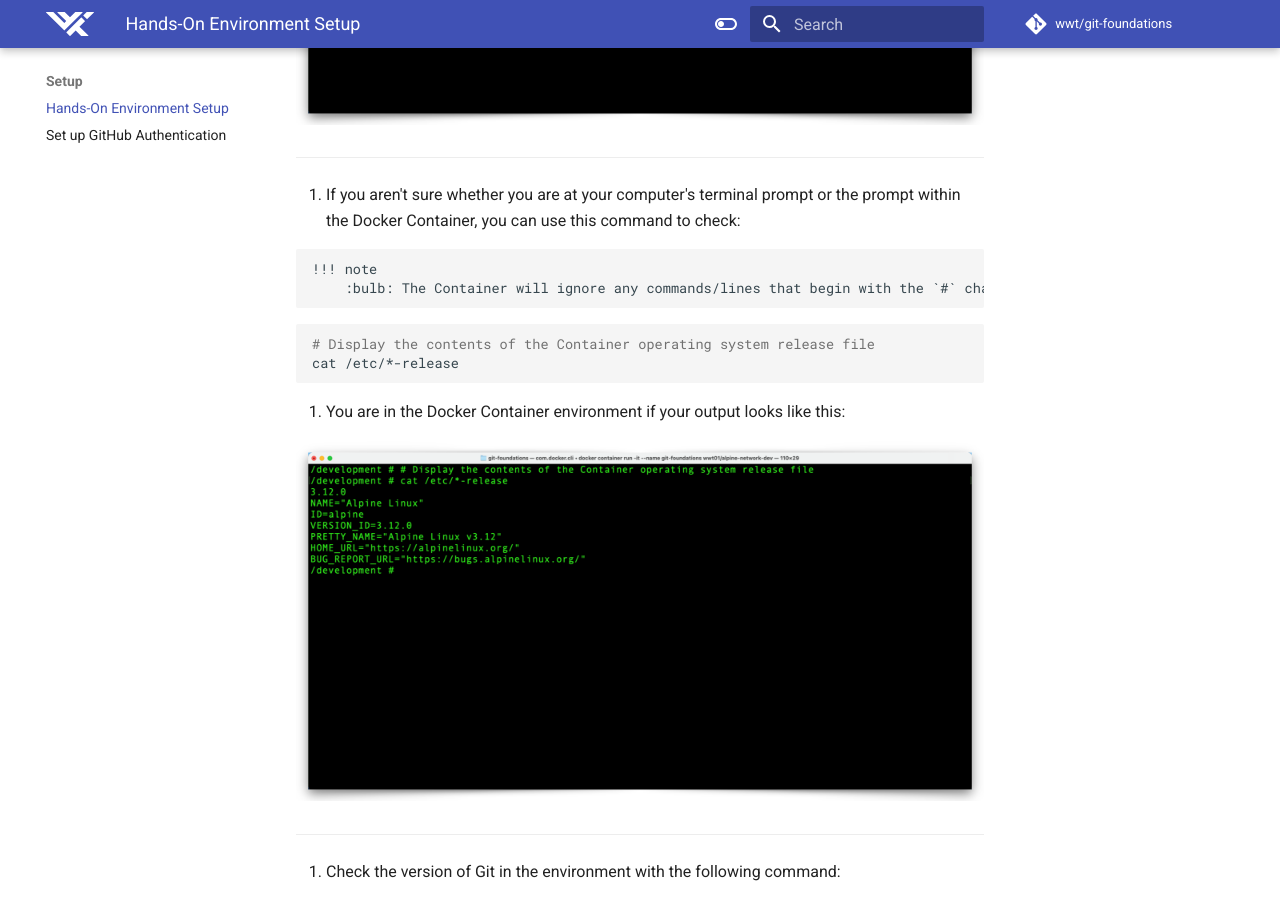
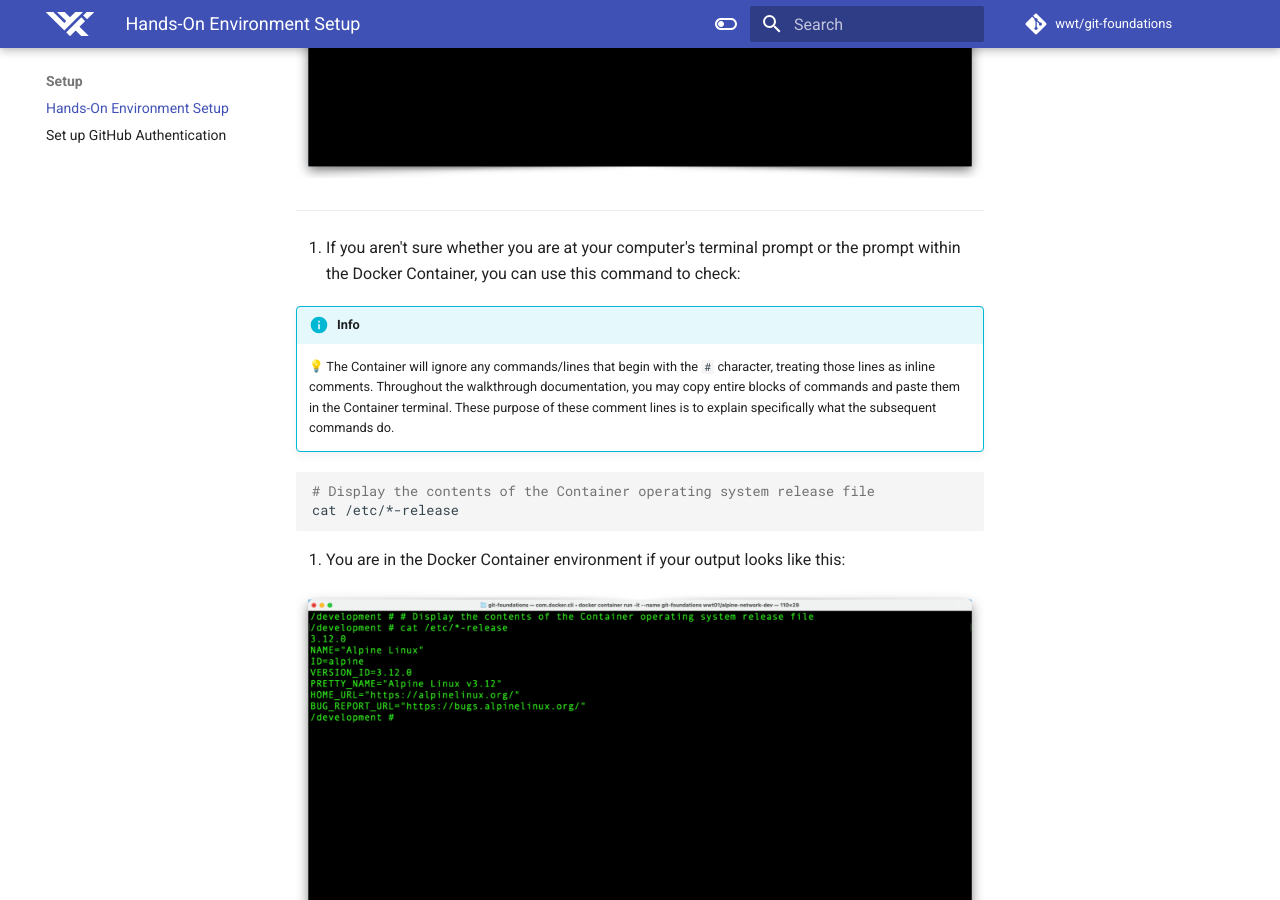
Before and after one commit to wwt/git-foundations, an MkDocs documentation site: the page built from docs/sections/section_1.md, in a window 1280 px wide and 900 px high, scrolled down 2234 px. Built offline with MkDocs 1.6.1 and Material for MkDocs 9.7.7, drawn with Linux system fonts in a browser that asks for light colours; emoji names are drawn with the system emoji font; comment, search, counter and statistics services are not loaded; some of the changed text lies outside the part shown.

Commit message:
Removed code fences from remaining admonitions

````diff
--- a/docs/sections/section_1.md
+++ b/docs/sections/section_1.md
@@ -2,10 +2,8 @@
 
 A WWT-built Docker Image provides a ready-to-use environment for the Git hands-on exercises. The Docker Container already has Git software installed and you don't need any Docker experience for these exercises. Just make sure you have [Docker Desktop](https://www.docker.com/products/docker-desktop "Docker Desktop Download") installed and running on your Windows or macOS computer and we will walk you through the development environment setup.
 
-```
-!!! note
+!!! tip
     :bulb: You can use your terminal/shell program to confirm your Docker environment is ready for use with the following command:
-```
 
 ```shell
 docker info
@@ -47,10 +45,8 @@
 
 2. If you aren't sure whether you are at your computer's terminal prompt or the prompt within the Docker Container, you can use this command to check:
 
-```
-!!! note
+!!! info
     :bulb: The Container will ignore any commands/lines that begin with the `#` character, treating those lines as inline comments.  Throughout the walkthrough documentation, you may copy entire blocks of commands and paste them in the Container terminal.  These purpose of these comment lines is to explain specifically what the subsequent commands do.
-```
 
 ```shell
 # Display the contents of the Container operating system release file
````
